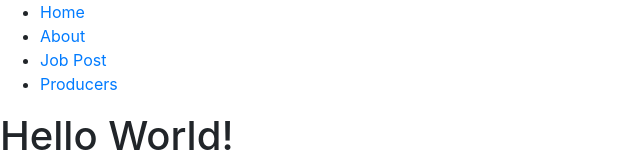
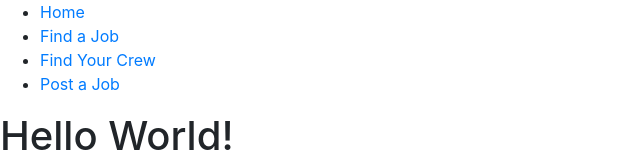
Before and after one commit to amakaanikwe/bric_sheets_react, a React (Create React App) app in the folder React_App/: page / in a window 1280 px wide. Shown: the top 160 px of the page, without its empty margins (0-640 px from the left). Built offline with nearby package versions, Linux system fonts and the light colour scheme.

Commit message:
Updated navbar

```diff
--- a/React_App/src/Components/Home_Page/NavBar.jsx
+++ b/React_App/src/Components/Home_Page/NavBar.jsx
@@ -8,13 +8,13 @@ const NavBar = () => (
                 <Link to="/">Home</Link>
             </li>
             <li>
-                <Link to="/about">About</Link>
+                <Link to="/Job-list">Find a Job</Link>
             </li>
             <li>
-                <Link to="/Job-list">Job Post</Link>
+                <Link to="/producer-display">Find Your Crew</Link>
             </li>
             <li>
-                <Link to="/producer-display">Producers</Link>
+                <Link to="/about">Post a Job</Link>
             </li>
         </ul>
     </nav>
```
